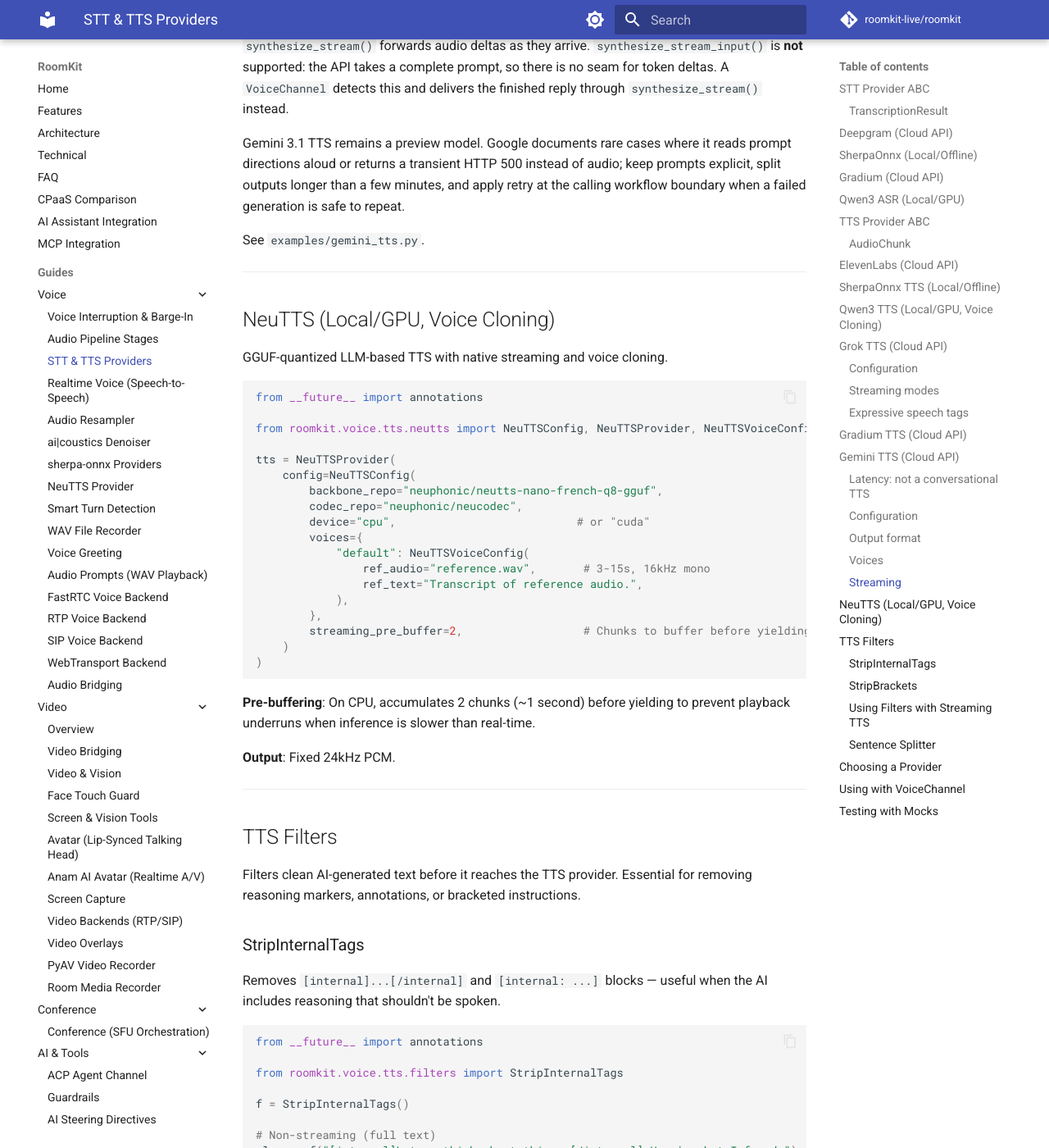
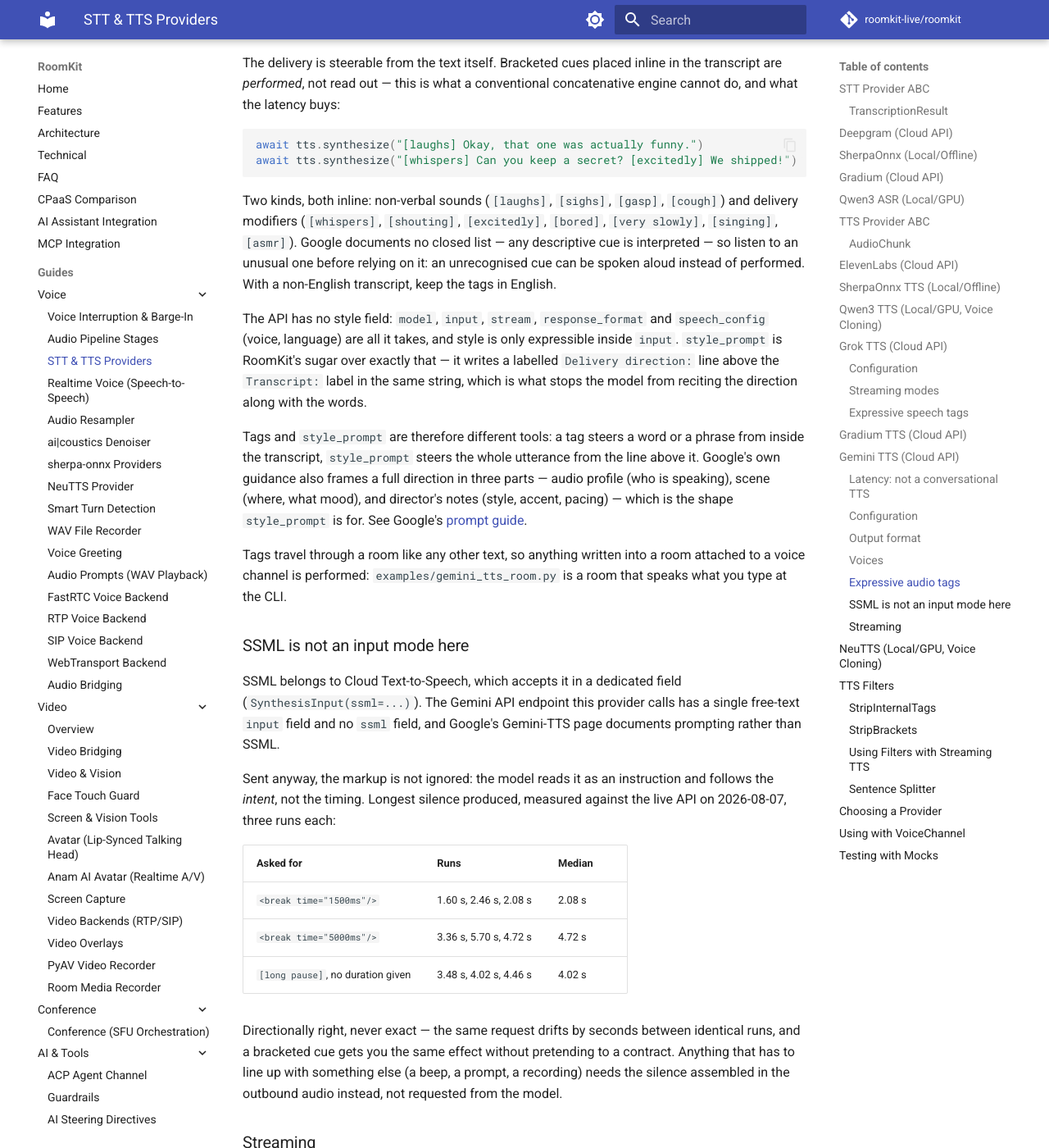
Before and after one commit to roomkit-live/roomkit-docs, an MkDocs documentation site: the page built from docs/guides/stt-tts-providers.md, in a window 1280 px wide and 1400 px high, scrolled down 13106 px. Shown: the whole window at 82% size. Built offline with MkDocs 1.6.1 and Material for MkDocs 9.7.7, drawn with Linux system fonts in a browser that asks for light colours; comment, search, counter and statistics services are not loaded; some of the changed text lies outside the part shown.

Commit message:
docs(voice): Gemini audio tags, and what SSML is not here
The Gemini TTS section documented the API surface but not the thing the model
is chosen for: bracketed cues placed inline in the transcript are performed
rather than read out, which is what the latency buys and what a concatenative
engine cannot do. Both kinds are listed, with the caveat that Google publishes
no closed list — an unrecognised cue can be spoken aloud.

style_prompt is described for what it is: not an API field, but a labelled
direction line written above the transcript in the same prompt, which is what
stops the model reciting it. Tag and style_prompt steer different scopes.

SSML gets its own answer because it is the obvious thing to reach for and it
half works: the Gemini endpoint has no ssml field, and markup sent through
input is read as an instruction, so the model follows the intent and not the
timing. Measured against the live API, a 1500 ms break produced 1.60–2.46 s
across three runs. Anything that has to line up with something else belongs in
the outbound audio, not in a request.

Text and example switch to English.

````diff
--- a/docs/guides/stt-tts-providers.md
+++ b/docs/guides/stt-tts-providers.md
@@ -479,7 +479,7 @@ tts = GeminiTTSProvider(
         model="gemini-3.1-flash-tts-preview",
         voice="Kore",                                    # 30 prebuilt voices
         language="fr-CA",                                # optional BCP-47 hint
-        style_prompt="Lis ce texte d'une voix calme",     # optional direction
+        style_prompt="Read this in a calm voice",         # optional direction
     )
 )
 ```
@@ -516,7 +516,7 @@ instead of waiting for the whole clip.
 | `model` | `"gemini-3.1-flash-tts-preview"` | One of the three models above |
 | `voice` | `"Kore"` | Prebuilt voice name |
 | `language` | `None` | BCP-47 hint; unset, the model infers it from the text |
-| `style_prompt` | `None` | Delivery direction, separated from a labelled transcript |
+| `style_prompt` | `None` | Delivery direction. Not an API field — written as a labelled `Delivery direction:` line above the transcript in the same prompt |
 | `timeout` | `120.0` | Per-request timeout in seconds |
 
 ### Output format
@@ -536,6 +536,66 @@ voice chosen for one works in the other.
 for v in GeminiTTSProvider.available_voices():
     print(v.id, "—", v.description)   # Kore — Firm
 ```
+
+### Expressive audio tags
+
+The delivery is steerable from the text itself. Bracketed cues placed inline in
+the transcript are *performed*, not read out — this is what a conventional
+concatenative engine cannot do, and what the latency buys:
+
+```python
+await tts.synthesize("[laughs] Okay, that one was actually funny.")
+await tts.synthesize("[whispers] Can you keep a secret? [excitedly] We shipped!")
+```
+
+Two kinds, both inline: non-verbal sounds (`[laughs]`, `[sighs]`, `[gasp]`,
+`[cough]`) and delivery modifiers (`[whispers]`, `[shouting]`, `[excitedly]`,
+`[bored]`, `[very slowly]`, `[singing]`, `[asmr]`). Google documents no closed
+list — any descriptive cue is interpreted — so listen to an unusual one before
+relying on it: an unrecognised cue can be spoken aloud instead of performed.
+With a non-English transcript, keep the tags in English.
+
+The API has no style field: `model`, `input`, `stream`, `response_format` and
+`speech_config` (voice, language) are all it takes, and style is only
+expressible inside `input`. `style_prompt` is RoomKit's sugar over exactly
+that — it writes a labelled `Delivery direction:` line above the `Transcript:`
+label in the same string, which is what stops the model from reciting the
+direction along with the words.
+
+Tags and `style_prompt` are therefore different tools: a tag steers a word or a
+phrase from inside the transcript, `style_prompt` steers the whole utterance
+from the line above it.
+Google's own guidance also frames a full direction in three parts — audio
+profile (who is speaking), scene (where, what mood), and director's notes
+(style, accent, pacing) — which is the shape `style_prompt` is for. See
+Google's [prompt guide](https://aistudio.google.com/learn/gemini-tts-prompt-guide-with-tags).
+
+Tags travel through a room like any other text, so anything written into a room
+attached to a voice channel is performed: `examples/gemini_tts_room.py` is a
+room that speaks what you type at the CLI.
+
+### SSML is not an input mode here
+
+SSML belongs to Cloud Text-to-Speech, which accepts it in a dedicated field
+(`SynthesisInput(ssml=...)`). The Gemini API endpoint this provider calls has a
+single free-text `input` field and no `ssml` field, and Google's Gemini-TTS page
+documents prompting rather than SSML.
+
+Sent anyway, the markup is not ignored: the model reads it as an instruction and
+follows the *intent*, not the timing. Longest silence produced, measured against
+the live API on 2026-08-07, three runs each:
+
+| Asked for | Runs | Median |
+|-----------|------|--------|
+| `<break time="1500ms"/>` | 1.60 s, 2.46 s, 2.08 s | 2.08 s |
+| `<break time="5000ms"/>` | 3.36 s, 5.70 s, 4.72 s | 4.72 s |
+| `[long pause]`, no duration given | 3.48 s, 4.02 s, 4.46 s | 4.02 s |
+
+Directionally right, never exact — the same request drifts by seconds between
+identical runs, and a bracketed cue gets you the same effect without pretending
+to a contract. Anything that has to line up with something else (a beep, a
+prompt, a recording) needs the silence assembled in the outbound audio instead,
+not requested from the model.
 
 ### Streaming
 
````
